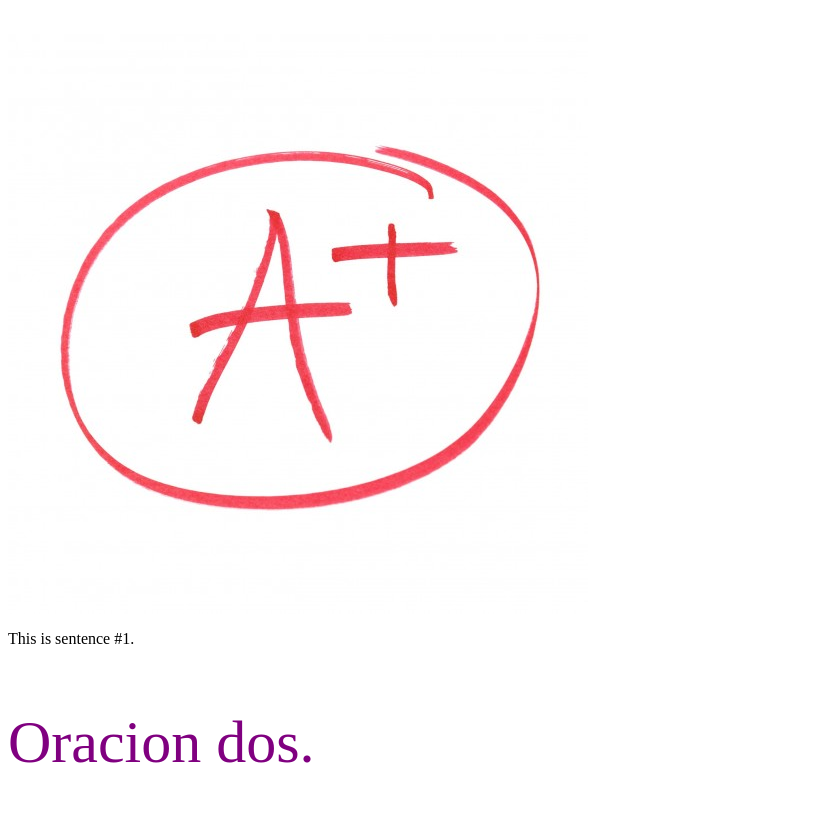
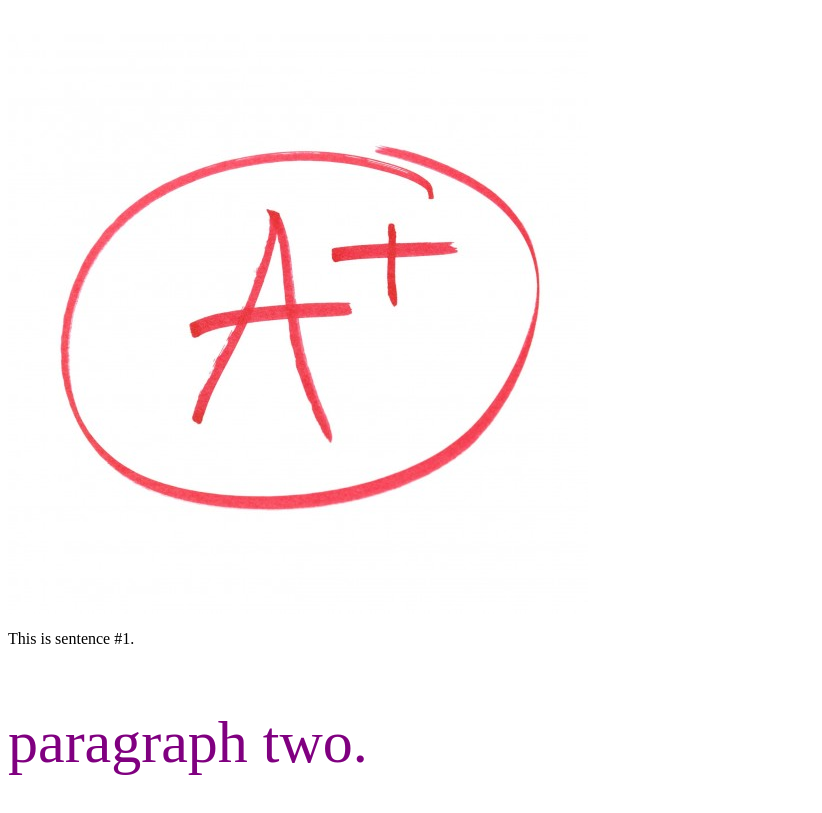
Before and after one commit to kristalpenachavez/test-1, a plain HTML site: page index.html in a window 1280 px wide. Shown: the part 119-932 px from the top of the page, without its empty margins (0-822 px from the left). Drawn offline with Linux system fonts and the light colour scheme.

```diff
--- a/index.html
+++ b/index.html
@@ -7,6 +7,6 @@
 <h1>This is a good website.</h1>
 <img src="aplus.jpg">
 <p>This is sentence #1.</p>
-<p id="special">Oracion dos.</p>
+<p id="special">paragraph two.</p>
 </body>
 </html>
```
Also changed, not shown: a.jpg (added).
